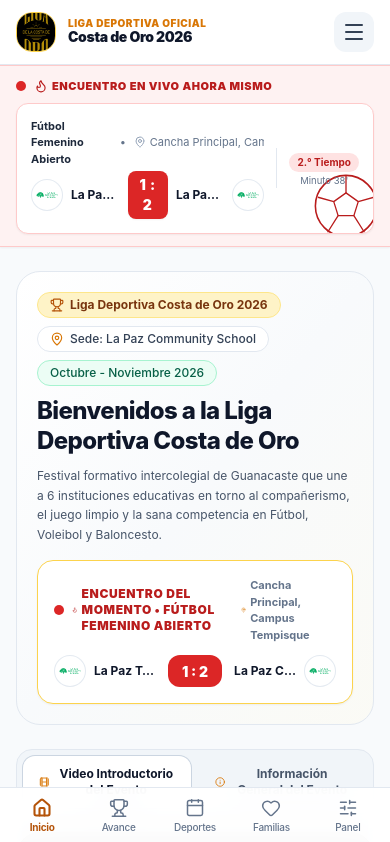
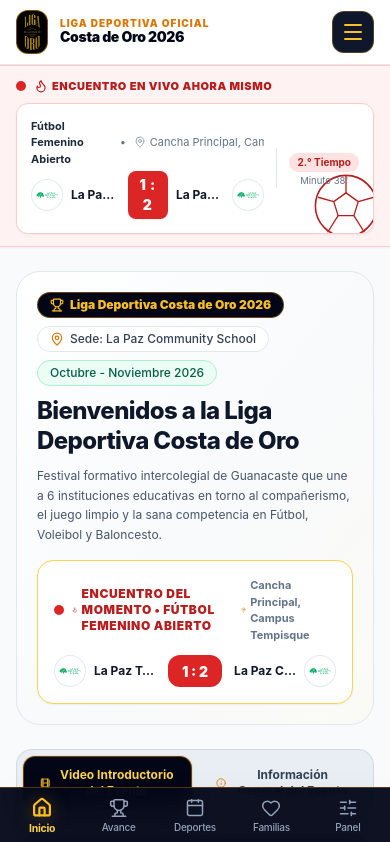
Before and after one commit to albustor/LD_costadeoro, a Next.js app: page / in a window 390 px wide. Shown: the top 842 px of the page. Built offline with nearby package versions, Linux system fonts and the light colour scheme; grey boxes are pictures that could not be loaded.

Commit message:
feat: integrar logo oficial oro y negro en encabezado y aplicar paleta dorada/negra en botones y navegacion

```diff
--- a/src/app/page.tsx
+++ b/src/app/page.tsx
@@ -34,8 +34,8 @@ export default function HomePage() {
       <section className="rounded-3xl overflow-hidden bg-gradient-to-br from-white via-slate-50 to-amber-50/40 border border-slate-200 p-5 sm:p-7 shadow-xs space-y-4">
         <div className="space-y-2.5 max-w-3xl">
           <div className="flex flex-wrap items-center gap-2">
-            <span className="px-3 py-1 rounded-full bg-amber-100 text-amber-900 font-bold text-xs border border-amber-200 flex items-center gap-1.5">
-              <Trophy className="w-3.5 h-3.5 text-amber-700" />
+            <span className="px-3 py-1 rounded-full bg-slate-950 text-amber-400 font-black text-xs border border-amber-500/40 flex items-center gap-1.5 shadow-2xs">
+              <Trophy className="w-3.5 h-3.5 text-amber-400" />
               <span>{tournament.name}</span>
             </span>
             <span className="px-3 py-1 rounded-full bg-white text-slate-700 font-medium text-xs border border-slate-200 flex items-center gap-1.5 shadow-2xs">
@@ -105,17 +105,17 @@ export default function HomePage() {
 
       {/* 🗂️ 2. PESTAÑAS DE SELECCIÓN: VIDEO INTRODUCTORIO VS INFORMACIÓN GENERAL */}
       <section className="space-y-4">
-        {/* Selector de Pestañas */}
-        <div className="flex items-center gap-2 p-1.5 bg-slate-100/90 rounded-2xl border border-slate-200">
+        {/* Selector de Pestañas con Negro y Dorado */}
+        <div className="flex items-center gap-2 p-1.5 bg-slate-200/70 rounded-2xl border border-slate-300/80">
           <button
             onClick={() => setActiveTab('video')}
             className={`flex-1 flex items-center justify-center gap-2 py-2.5 px-4 rounded-xl font-bold text-xs sm:text-sm transition-all cursor-pointer ${
               activeTab === 'video'
-                ? 'bg-white text-slate-900 shadow-sm ring-1 ring-slate-300'
-                : 'text-slate-600 hover:text-slate-900 hover:bg-white/60'
+                ? 'bg-slate-950 text-amber-300 border border-amber-500/40 shadow-sm ring-1 ring-amber-500/20'
+                : 'text-slate-700 hover:text-slate-950 hover:bg-white/60'
             }`}
           >
-            <Film className="w-4 h-4 text-amber-600" />
+            <Film className={`w-4 h-4 ${activeTab === 'video' ? 'text-amber-400' : 'text-amber-600'}`} />
             <span>Video Introductorio del Evento</span>
           </button>
 
@@ -123,11 +123,11 @@ export default function HomePage() {
             onClick={() => setActiveTab('info')}
             className={`flex-1 flex items-center justify-center gap-2 py-2.5 px-4 rounded-xl font-bold text-xs sm:text-sm transition-all cursor-pointer ${
               activeTab === 'info'
-                ? 'bg-white text-slate-900 shadow-sm ring-1 ring-slate-300'
-                : 'text-slate-600 hover:text-slate-900 hover:bg-white/60'
+                ? 'bg-slate-950 text-amber-300 border border-amber-500/40 shadow-sm ring-1 ring-amber-500/20'
+                : 'text-slate-700 hover:text-slate-950 hover:bg-white/60'
             }`}
           >
-            <Info className="w-4 h-4 text-amber-600" />
+            <Info className={`w-4 h-4 ${activeTab === 'info' ? 'text-amber-400' : 'text-amber-600'}`} />
             <span>Información General del Evento</span>
           </button>
         </div>
--- a/src/components/home/EventIntroVideo.tsx
+++ b/src/components/home/EventIntroVideo.tsx
@@ -76,9 +76,9 @@ export function EventIntroVideo() {
           <button
             onClick={togglePlay}
             aria-label="Reproducir Video"
-            className="w-16 h-16 sm:w-20 sm:h-20 rounded-full bg-amber-500 hover:bg-amber-400 text-slate-950 flex items-center justify-center shadow-2xl transition-all transform hover:scale-105 active:scale-95 cursor-pointer"
+            className="w-16 h-16 sm:w-20 sm:h-20 rounded-full bg-slate-950/90 hover:bg-black text-amber-400 border-2 border-amber-500/80 flex items-center justify-center shadow-2xl shadow-amber-500/20 transition-all transform hover:scale-108 active:scale-95 cursor-pointer ring-4 ring-black/40"
           >
-            <Play className="w-7 h-7 sm:w-9 sm:h-9 fill-slate-950 ml-1" />
+            <Play className="w-7 h-7 sm:w-9 sm:h-9 fill-amber-400 ml-1" />
           </button>
         </div>
       )}
--- a/src/components/layout/Header.tsx
+++ b/src/components/layout/Header.tsx
@@ -34,31 +34,31 @@ export function Header() {
           {/* Logo Oficial de la Liga Deportiva Costa de Oro 2026 */}
           <div className="flex items-center gap-3">
             <Link href="/" className="flex items-center gap-3 group">
-              <div className="h-10 w-10 sm:h-11 sm:w-11 rounded-2xl overflow-hidden border border-amber-300 shadow-2xs bg-white shrink-0 flex items-center justify-center transition-transform group-hover:scale-105">
+              <div className="h-11 sm:h-12 w-8 sm:w-9 rounded-xl overflow-hidden bg-black border border-amber-500/50 shadow-xs shrink-0 flex items-center justify-center p-0.5 transition-transform group-hover:scale-105 group-hover:border-amber-400">
                 <img
-                  src="/logos/costa_de_oro_logo_oficial.jpg"
-                  alt="Liga Deportiva Costa de Oro 2026"
-                  className="h-full w-full object-cover"
+                  src="/logos/liga_costa_de_oro_gold_black.jpg"
+                  alt="Liga de la Costa de Oro"
+                  className="h-full w-full object-contain"
                 />
               </div>
               <div className="flex flex-col">
-                <span className="text-[10px] sm:text-[11px] font-black uppercase tracking-wider text-amber-600 leading-none">
+                <span className="text-[10px] sm:text-[11px] font-black uppercase tracking-widest text-amber-600 leading-none">
                   Liga Deportiva Oficial
                 </span>
-                <span className="text-sm sm:text-base font-black text-slate-900 tracking-tight leading-tight">
+                <span className="text-sm sm:text-base font-black text-slate-950 tracking-tight leading-tight">
                   Costa de Oro 2026
                 </span>
               </div>
             </Link>
 
             {/* Sede Anfitriona */}
-            <div className="hidden sm:flex items-center gap-1.5 px-2.5 py-1 rounded-full bg-emerald-50 border border-emerald-200 text-[10px] font-bold text-emerald-800 ml-2">
-              <span className="h-1.5 w-1.5 rounded-full bg-emerald-500"></span>
+            <div className="hidden sm:flex items-center gap-1.5 px-2.5 py-1 rounded-full bg-slate-900 border border-amber-500/30 text-[10px] font-black text-amber-400 ml-2 shadow-2xs">
+              <span className="h-1.5 w-1.5 rounded-full bg-amber-400 animate-pulse"></span>
               <span>LA PAZ ANFITRIÓN</span>
             </div>
           </div>
 
-          {/* Navegación Desktop Limpia */}
+          {/* Navegación Desktop Limpia con acentos Negro y Dorado */}
           <nav className="hidden lg:flex items-center gap-1.5">
             {navItems.map((item) => {
               const isActive = pathname === item.href;
@@ -70,11 +70,11 @@ export function Header() {
                   href={item.href}
                   className={`px-3.5 py-2 rounded-xl text-xs sm:text-sm font-bold transition-all flex items-center gap-2 ${
                     isActive
-                      ? 'bg-amber-50 text-amber-900 border border-amber-300 shadow-2xs'
-                      : 'text-slate-600 hover:text-slate-900 hover:bg-slate-100'
+                      ? 'bg-slate-950 text-amber-300 border border-amber-500/40 shadow-xs ring-1 ring-amber-500/20'
+                      : 'text-slate-700 hover:text-slate-950 hover:bg-slate-100/90'
                   }`}
                 >
-                  <Icon className="w-4 h-4 text-amber-600" />
+                  <Icon className={`w-4 h-4 ${isActive ? 'text-amber-400' : 'text-slate-500'}`} />
                   <span>{item.label}</span>
                 </Link>
               );
@@ -85,7 +85,7 @@ export function Header() {
           <div className="flex items-center lg:hidden gap-2">
             <button
               onClick={() => setMobileMenuOpen(!mobileMenuOpen)}
-              className="p-2 rounded-xl bg-slate-100 text-slate-700 hover:bg-slate-200 transition-colors"
+              className="p-2 rounded-xl bg-slate-900 text-amber-400 border border-amber-500/30 hover:bg-black transition-colors"
               aria-label="Abrir menú"
             >
               {mobileMenuOpen ? <X className="w-6 h-6" /> : <Menu className="w-6 h-6" />}
@@ -96,7 +96,7 @@ export function Header() {
 
       {/* Menú Desplegable Móvil */}
       {mobileMenuOpen && (
-        <div className="lg:hidden bg-white border-b border-slate-200 px-4 py-4 space-y-2 shadow-lg animate-fade-in">
+        <div className="lg:hidden bg-slate-950 border-b border-amber-500/30 px-4 py-4 space-y-2 shadow-xl animate-fade-in text-white">
           {navItems.map((item) => {
             const isActive = pathname === item.href;
             const Icon = item.icon;
@@ -108,11 +108,11 @@ export function Header() {
                 onClick={() => setMobileMenuOpen(false)}
                 className={`flex items-center gap-3 px-4 py-3 rounded-2xl text-sm font-bold transition-colors ${
                   isActive
-                    ? 'bg-amber-50 text-amber-900 border border-amber-300'
-                    : 'text-slate-700 hover:bg-slate-50'
+                    ? 'bg-amber-500/20 text-amber-300 border border-amber-500/40'
+                    : 'text-slate-300 hover:bg-slate-900 hover:text-white'
                 }`}
               >
-                <Icon className="w-5 h-5 text-amber-600" />
+                <Icon className={`w-5 h-5 ${isActive ? 'text-amber-400' : 'text-slate-400'}`} />
                 <span>{item.label}</span>
               </Link>
             );
--- a/src/components/layout/MobileBottomNav.tsx
+++ b/src/components/layout/MobileBottomNav.tsx
@@ -17,7 +17,7 @@ export function MobileBottomNav() {
   ];
 
   return (
-    <nav className="lg:hidden fixed bottom-0 left-0 right-0 z-50 bg-white/95 backdrop-blur-lg border-t border-slate-200 shadow-xl safe-bottom">
+    <nav className="lg:hidden fixed bottom-0 left-0 right-0 z-50 bg-slate-950/95 backdrop-blur-lg border-t border-amber-500/30 shadow-2xl safe-bottom text-white">
       <div className="grid grid-cols-5 items-center h-14 px-1">
         {items.map((item) => {
           const isActive = pathname === item.href;
@@ -27,14 +27,14 @@ export function MobileBottomNav() {
             <Link
               key={item.href}
               href={item.href}
-              className={`flex flex-col items-center justify-center py-1 transition-colors ${
+              className={`flex flex-col items-center justify-center py-1 transition-all ${
                 isActive
-                  ? 'text-amber-700 font-black'
-                  : 'text-slate-500 hover:text-slate-800'
+                  ? 'text-amber-400 font-black scale-105'
+                  : 'text-slate-400 hover:text-amber-200'
               }`}
             >
-              <Icon className={`w-5 h-5 ${isActive ? 'stroke-[2.5]' : 'stroke-[1.8]'}`} />
-              <span className={`text-[10px] mt-0.5 tracking-tight ${isActive ? 'font-bold' : 'font-medium'}`}>
+              <Icon className={`w-5 h-5 ${isActive ? 'stroke-[2.5] text-amber-400 drop-shadow-[0_0_8px_rgba(245,158,11,0.5)]' : 'stroke-[1.8]'}`} />
+              <span className={`text-[10px] mt-0.5 tracking-tight ${isActive ? 'font-bold text-amber-300' : 'font-medium'}`}>
                 {item.label}
               </span>
             </Link>
```
Also changed, not shown: public/logos/liga_costa_de_oro_gold_black.jpg (added).
